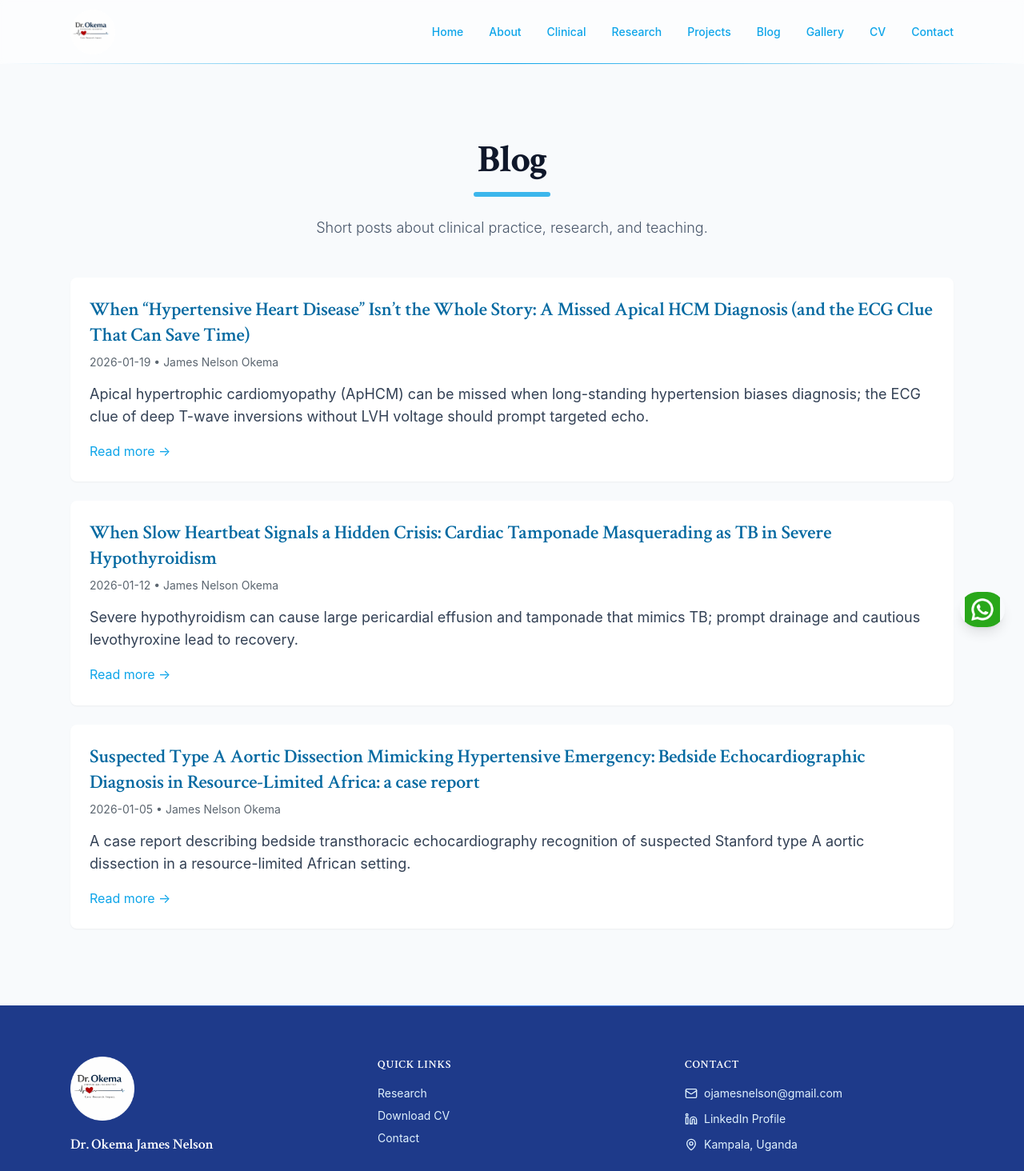
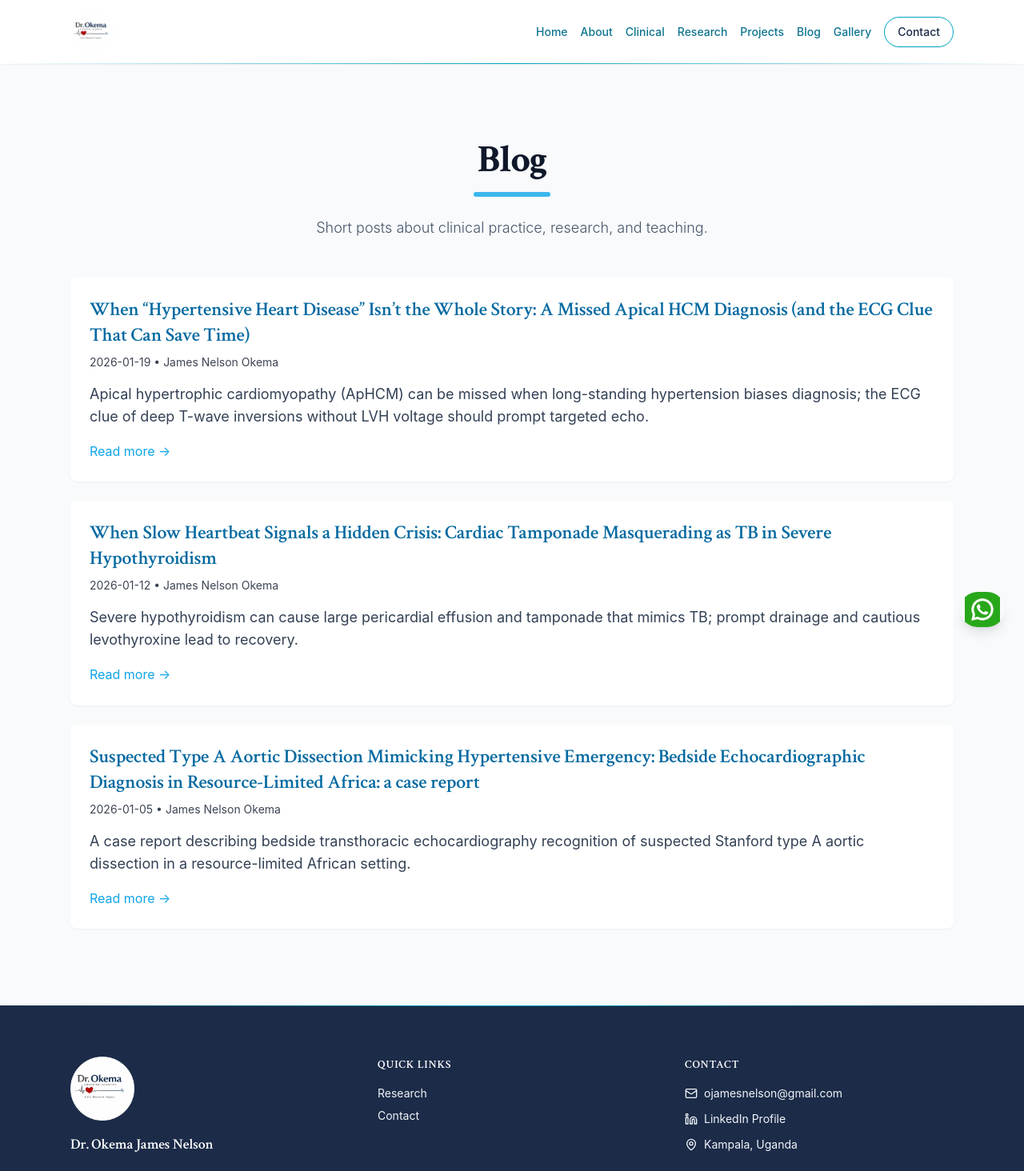
Before and after one commit to RealObal/DrOkema-Web, a React (Vite) app: page /teaching in a window 1280 px wide. Shown: the top 1464 px of the page at 80% size. Built offline with nearby package versions, Linux system fonts and the light colour scheme; the HTML template or start-up script is replaced by a standard one.

Commit message:
Update various components, styles, and content files

```diff
--- a/src/App.tsx
+++ b/src/App.tsx
@@ -13,7 +13,6 @@ import Projects from "./pages/Projects";
 import Blog from "./pages/Blog";
 import BlogPost from "./pages/BlogPost";
 import Gallery from "./pages/Gallery";
-import CV from "./pages/CV";
 import Contact from "./pages/Contact";
 import NotFound from "./pages/NotFound";
 import WhatsAppFloat from "./components/ui/WhatsAppFloat";
@@ -39,7 +38,6 @@ const App = () => (
               <Route path="/blog" element={<Blog />} />
               <Route path="/blog/:slug" element={<BlogPost />} />
               <Route path="/gallery" element={<Gallery />} />
-              <Route path="/cv" element={<CV />} />
               <Route path="/contact" element={<Contact />} />
               <Route path="*" element={<NotFound />} />
             </Routes>
--- a/src/components/SEO/SEOHead.tsx
+++ b/src/components/SEO/SEOHead.tsx
@@ -9,8 +9,8 @@ interface SEOHeadProps {
 }
 
 export function SEOHead({
-  title = "Dr. Okema James Nelson, MD | Physician–Scientist | Uganda",
-  description = "Dr. Okema James Nelson, MD — Ugandan Physician-Scientist and Clinical Researcher. Specializing in Cardiology, Emergency Medicine, and Acute Care in resource-limited settings.",
+  title = "Dr. Okema James Nelson, MD | Physician-Scientist | Uganda",
+  description = "Dr. Okema James Nelson, MD  -  Ugandan Physician-Scientist and Clinical Researcher. Specializing in Cardiology, Emergency Medicine, and Acute Care in resource-limited settings.",
   image = "https://drokema.com/path-to-default-og-image.jpg", // Replace with actual image
   url = "https://drokema.com",
   type = "website"
--- a/src/components/layout/Footer.tsx
+++ b/src/components/layout/Footer.tsx
@@ -5,8 +5,8 @@ export function Footer() {
   const currentYear = new Date().getFullYear();
 
   return (
-    <footer className="bg-blue-900 text-white relative">
-      <div className="absolute top-0 left-0 right-0 h-px bg-gradient-to-r from-transparent via-blue-500 to-transparent" />
+    <footer className="bg-[#1B2B48] text-white relative">
+      <div className="absolute top-0 left-0 right-0 h-px bg-gradient-to-r from-transparent via-[#00A3C1] to-transparent" />
       <div className="container-academic py-12 md:py-16">
         <div className="grid grid-cols-1 md:grid-cols-3 gap-8 md:gap-12">
           {/* Brand */}
@@ -19,7 +19,7 @@ export function Footer() {
             <h3 className="text-lg font-serif font-semibold text-white mb-4">
               Dr. Okema James Nelson
             </h3>
-            <p className="text-sm text-sky-100 leading-relaxed">
+            <p className="text-sm text-[#F1F5F9] leading-relaxed">
               Medical Doctor, Clinical Researcher, and advocate for improved emergency
               and cardiovascular care in resource-limited settings.
             </p>
@@ -31,13 +31,10 @@ export function Footer() {
               Quick Links
             </h4>
             <nav className="flex flex-col space-y-2">
-              <Link to="/research" className="text-sm text-sky-100 hover:text-white transition-colors">
+              <Link to="/research" className="text-sm text-[#F1F5F9] hover:text-[#00A3C1] transition-colors">
                 Research
               </Link>
-              <Link to="/cv" className="text-sm text-sky-100 hover:text-white transition-colors">
-                Download CV
-              </Link>
-              <Link to="/contact" className="text-sm text-sky-100 hover:text-white transition-colors">
+              <Link to="/contact" className="text-sm text-[#F1F5F9] hover:text-[#00A3C1] transition-colors">
                 Contact
               </Link>
             </nav>
@@ -51,7 +48,7 @@ export function Footer() {
             <div className="flex flex-col space-y-3">
               <a
                 href="mailto:ojamesnelson@gmail.com"
-                className="flex items-center space-x-2 text-sm text-sky-100 hover:text-white transition-colors"
+                className="flex items-center space-x-2 text-sm text-[#F1F5F9] hover:text-white transition-colors"
               >
                 <Mail size={16} />
                 <span>ojamesnelson@gmail.com</span>
@@ -60,12 +57,12 @@ export function Footer() {
                 href="https://www.linkedin.com/in/dr-okema"
                 target="_blank"
                 rel="noopener noreferrer"
-                className="flex items-center space-x-2 text-sm text-sky-100 hover:text-white transition-colors"
+                className="flex items-center space-x-2 text-sm text-[#F1F5F9] hover:text-white transition-colors"
               >
                 <Linkedin size={16} />
                 <span>LinkedIn Profile</span>
               </a>
-              <div className="flex items-center space-x-2 text-sm text-sky-100">
+              <div className="flex items-center space-x-2 text-sm text-[#F1F5F9]">
                    <MapPin size={16} />
                 <span>Kampala, Uganda</span>
               </div>
@@ -73,9 +70,9 @@ export function Footer() {
           </div>
         </div>
 
-        <div className="h-px bg-gradient-to-r from-transparent via-blue-500 to-transparent my-8" />
+        <div className="h-px bg-gradient-to-r from-transparent via-[#00A3C1] to-transparent my-8" />
 
-        <div className="flex flex-col md:flex-row justify-between items-center text-sm text-sky-100">
+        <div className="flex flex-col md:flex-row justify-between items-center text-sm text-[#F1F5F9]">
           <p>© {currentYear} RealObal inc Made for Dr.Okema. All rights reserved.</p>
           <p className="mt-2 md:mt-0">
             <a href="https://drokema.com" className="hover:text-white transition-colors">
--- a/src/components/layout/Navbar.tsx
+++ b/src/components/layout/Navbar.tsx
@@ -10,7 +10,6 @@ const navigation = [
   { name: "Projects", href: "/projects" },
   { name: "Blog", href: "/blog" },
   { name: "Gallery", href: "/gallery" },
-  { name: "CV", href: "/cv" },
   { name: "Contact", href: "/contact" },
 ];
 
@@ -24,8 +23,8 @@ export function Navbar() {
   };
 
   return (
-    <header className="sticky top-0 z-50 bg-white/50 backdrop-blur-sm">
-      <div className="absolute bottom-0 left-0 right-0 h-px bg-gradient-to-r from-transparent via-sky-500 to-transparent" />
+    <header className="sticky top-0 z-50 bg-white/90 backdrop-blur-sm shadow-sm">
+      <div className="absolute bottom-0 left-0 right-0 h-px bg-gradient-to-r from-transparent via-[#00A3C1] to-transparent" />
       <nav className="container-academic">
         <div className="flex items-center justify-between h-16 md:h-20">
           {/* Logo */}
@@ -38,14 +37,17 @@ export function Navbar() {
           </Link>
 
           {/* Desktop Navigation */}
-          <div className="hidden lg:flex items-center space-x-8">
+          <div className="hidden lg:flex items-center space-x-4">
             {navigation.map((item) => (
               <Link
                 key={item.name}
                 to={item.href}
-                className={`text-sm font-medium transition-colors ${
-                  isActive(item.href)
-                    ? "text-black" : "text-sky-500 hover:text-sky-900"
+                className={`transition-all text-sm font-medium ${
+                  item.name === "Contact"
+                    ? "rounded-full border border-[#00A3C1] bg-[#ffffff] px-4 py-2 text-[#1B2B48] shadow-sm hover:bg-[#00A3C1] hover:text-white"
+                    : isActive(item.href)
+                    ? "text-[#1B2B48]"
+                    : "text-[#0E7490] hover:text-[#00A3C1]"
                 }`}
               >
                 {item.name}
@@ -56,7 +58,7 @@ export function Navbar() {
           {/* Mobile Menu Button */}
           <button
             onClick={() => setIsOpen(!isOpen)}
-            className="lg:hidden p-2 text-sky-900"
+            className="lg:hidden p-2 text-[#1B2B48]"
             aria-label="Toggle menu"
           >
             {isOpen ? <X size={24} /> : <Menu size={24} />}
@@ -65,16 +67,19 @@ export function Navbar() {
 
         {/* Mobile Navigation */}
         {isOpen && (
-          <div className="lg:hidden py-4 border-t border-sky-500 bg-white animate-fade-in">
-            <div className="flex flex-col space-y-4">
+          <div className="lg:hidden py-4 border-t border-[#F1F5F9] bg-white animate-fade-in">
+            <div className="flex flex-col space-y-3">
               {navigation.map((item) => (
                 <Link
                   key={item.name}
                   to={item.href}
                   onClick={() => setIsOpen(false)}
-                  className={`text-base font-medium transition-colors ${
-                    isActive(item.href)
-                      ? "text-black" : "text-sky-500 hover:text-sky-900"
+                  className={`text-base font-medium transition-all ${
+                    item.name === "Contact"
+                      ? "inline-flex items-center justify-center rounded-full border border-[#00A3C1] bg-[#FFFFFF] px-4 py-2 text-[#1B2B48] hover:bg-[#00A3C1] hover:text-white"
+                      : isActive(item.href)
+                      ? "text-[#1B2B48]"
+                      : "text-[#0E7490] hover:text-[#00A3C1]"
                   }`}
                 >
                   {item.name}
--- a/src/index.css
+++ b/src/index.css
@@ -6,60 +6,60 @@
 
 @layer base {
   :root {
-    --background: 197 70% 96%; /* soft sky blue */
-    --bg-hero: 197 70% 96%;
-    --gradient-hero: linear-gradient(135deg, hsl(197 70% 96%) 0%, hsl(185 60% 92%) 100%);
+    --background: 0 0% 100%; /* Pure White background */
+    --bg-hero: 0 0% 100%;
+    --gradient-hero: linear-gradient(135deg, hsl(0 0% 100%) 0%, hsl(209 40% 96%) 100%);
 
-    --card: 0 0% 100%;
-    --card-foreground: 210 25% 15%;
+    --card: 209 40% 96%; /* Soft Slate Gray secondary cards */
+    --card-foreground: 217 16% 12%;
 
     --popover: 0 0% 100%;
-    --popover-foreground: 210 25% 15%;
+    --popover-foreground: 217 16% 12%;
 
     /* Navy Blue - Professional & Trustworthy */
-    --primary: 210 60% 25%;
+    --primary: 218 45.5% 19.4%;
     --primary-foreground: 0 0% 100%;
 
-    --secondary: 210 15% 96%;
-    --secondary-foreground: 210 25% 15%;
+    --secondary: 209 40% 96%;
+    --secondary-foreground: 217 16% 12%;
 
-    --muted: 210 12% 95%;
-    --muted-foreground: 210 10% 40%;
+    --muted: 210 20% 95%;
+    --muted-foreground: 217 16% 28%;
 
-    /* Teal - Medical & Healing */
-    --accent: 174 60% 35%;
+    /* Medical Cyan accent */
+    --accent: 189 100% 37.8%;
     --accent-foreground: 0 0% 100%;
 
-    --destructive: 0 72% 51%;
+    --destructive: 358 75% 52%;
     --destructive-foreground: 0 0% 100%;
 
-    --border: 210 15% 90%;
-    --input: 210 15% 90%;
-    --ring: 210 60% 25%;
+    --border: 209 40% 90%;
+    --input: 209 40% 96%;
+    --ring: 218 45.5% 19.4%;
 
     --radius: 0.5rem;
 
     /* Medical Professional Tokens */
-    --medical-navy: 210 60% 25%;
-    --medical-navy-light: 210 45% 40%;
-    --medical-teal: 174 60% 35%;
-    --medical-teal-light: 174 40% 92%;
+    --medical-navy: 218 45.5% 19.4%;
+    --medical-navy-light: 218 45.5% 34.0%;
+    --medical-teal: 189 100% 37.8%;
+    --medical-teal-light: 189 100% 90.0%;
     --medical-gold: 42 85% 55%;
     --medical-gold-light: 42 60% 92%;
 
     /* Professional Background Colors */
-    --bg-hero: 197 70% 96%;
-    --bg-section-alt: 210 20% 98%;
-    --bg-section-accent: 210 30% 96%;
-    --bg-highlight: 174 25% 96%;
+    --bg-hero: 0 0% 100%;
+    --bg-section-alt: 209 40% 96%;
+    --bg-section-accent: 210 24% 98%;
+    --bg-highlight: 189 100% 90%;
     --bg-warm: 42 30% 97%;
 
     /* Gradient Backgrounds */
-    --gradient-hero: linear-gradient(135deg, hsl(197 70% 96%) 0%, hsl(185 60% 92%) 100%);
-    --gradient-section: linear-gradient(180deg, hsl(0 0% 100%) 0%, hsl(210 20% 98%) 100%);
-    --gradient-accent: linear-gradient(135deg, hsl(174 25% 96%) 0%, hsl(210 20% 98%) 100%);
-    --gradient-warm: linear-gradient(135deg, hsl(42 30% 97%) 0%, hsl(210 20% 98%) 100%);
-    --gradient-navy: linear-gradient(135deg, hsl(210 60% 25%) 0%, hsl(210 50% 20%) 100%);
+    --gradient-hero: linear-gradient(135deg, hsl(0 0% 100%) 0%, hsl(209 40% 96%) 100%);
+    --gradient-section: linear-gradient(180deg, hsl(0 0% 100%) 0%, hsl(209 40% 96%) 100%);
+    --gradient-accent: linear-gradient(135deg, hsl(189 100% 37.8%) 0%, hsl(209 40% 96%) 100%);
+    --gradient-warm: linear-gradient(135deg, hsl(42 30% 97%) 0%, hsl(209 40% 96%) 100%);
+    --gradient-navy: linear-gradient(135deg, hsl(218 45.5% 19.4%) 0%, hsl(218 45.5% 14.0%) 100%);
 
     /* Typography */
     --font-serif: 'Crimson Text', Georgia, serif;
@@ -69,14 +69,14 @@
     --section-padding: 6rem;
     --container-max: 1200px;
 
-    --sidebar-background: 210 15% 98%;
-    --sidebar-foreground: 210 25% 20%;
-    --sidebar-primary: 210 60% 25%;
-    --sidebar-primary-foreground: 0 0% 98%;
-    --sidebar-accent: 210 12% 95%;
-    --sidebar-accent-foreground: 210 25% 15%;
-    --sidebar-border: 210 15% 90%;
-    --sidebar-ring: 210 60% 25%;
+    --sidebar-background: 209 40% 96%;
+    --sidebar-foreground: 217 16% 12%;
+    --sidebar-primary: 218 45.5% 19.4%;
+    --sidebar-primary-foreground: 0 0% 100%;
+    --sidebar-accent: 189 100% 37.8%;
+    --sidebar-accent-foreground: 0 0% 100%;
+    --sidebar-border: 209 40% 90%;
+    --sidebar-ring: 218 45.5% 19.4%;
   }
 
   .dark {
--- a/src/lib/blog.ts
+++ b/src/lib/blog.ts
@@ -24,7 +24,7 @@ export const posts: Post[] = [
 
       <p class="lead">A case from frontline African emergency care.</p>
 
-        <h2>“Is this more than hypertension?” — The Case</h2>
+        <h2>“Is this more than hypertension?”  -  The Case</h2>
       <p>A 58-year-old man from rural Northern Uganda arrived with agonizing tearing central chest pain radiating to the interscapular region, diaphoresis, and dyspnea. He had a 10‑year history of poorly controlled hypertension.</p>
 
       <h2>Immediate worrying findings</h2>
@@ -37,7 +37,7 @@ export const posts: Post[] = [
         <h2>Electrocardiogram</h2>
       <ul>
         <li>Sinus rhythm, HR 96 bpm</li>
-        <li>Mild nonspecific ST‑segment depressions (0.5–1.0 mm) in II, III, aVF, V4–V6</li>
+        <li>Mild nonspecific ST‑segment depressions (0.5-1.0 mm) in II, III, aVF, V4-V6</li>
         <li>Serial high‑sensitivity troponin I negative at baseline and 12 hours (&lt;0.04 ng/mL)</li>
       </ul>
       <div class="text-center my-4">
@@ -67,16 +67,16 @@ export const posts: Post[] = [
       </div>
 
         <h2>Advanced imaging (speckle‑tracking)</h2>
-      <p>Preserved global longitudinal strain (−28%) with mild diastolic dysfunction — supports chronic hypertensive substrate rather than acute ischemia.</p>
+      <p>Preserved global longitudinal strain (−28%) with mild diastolic dysfunction  -  supports chronic hypertensive substrate rather than acute ischemia.</p>
       <div class="flex flex-col md:flex-row gap-4 items-center justify-center my-4">
         <img src="/Blog1/SPEC2.png" alt="Speckle 1" class="w-full md:w-1/2 mx-auto" />
         <img src="/Blog1/Spec1.jpg" alt="Speckle 2" class="w-full md:w-1/2 mx-auto" />
       </div>
 
-        <h2>Management — stabilize the aorta, not just the number</h2>
+        <h2>Management  -  stabilize the aorta, not just the number</h2>
       <ul>
-        <li>Heart rate control first: IV beta‑blockade to target HR ≈ 55–60 bpm</li>
-        <li>Then controlled BP reduction: IV nicardipine titrated to SBP 120–130 mmHg</li>
+        <li>Heart rate control first: IV beta‑blockade to target HR ≈ 55-60 bpm</li>
+        <li>Then controlled BP reduction: IV nicardipine titrated to SBP 120-130 mmHg</li>
         <li>Adequate analgesia to limit sympathetic drive</li>
         <li>Continuous cardiac monitoring and serial BP checks</li>
         <li>Urgent cardiothoracic surgical referral and transfer once stabilized</li>
@@ -192,21 +192,21 @@ export const posts: Post[] = [
       <p class="lead">A long history of hypertension can make clinicians (and patients) assume every cardiac symptom is “just the pressure.” This case shows how that assumption anchoring bias delayed recognition of apical hypertrophic cardiomyopathy (ApHCM) in a 60-year-old African man, until a classic ECG pattern prompted a deeper look with focused echocardiography.</p>
 
       <h2>Why this case matters</h2>
-      <p>ApHCM is a less common subtype of hypertrophic cardiomyopathy, reported as roughly 5–10% of HCM cases worldwide, and it’s probably under-recognized in many African settings. In resource-limited environments where cardiac MRI may not be readily available, careful echocardiography (plus a sharp read of the ECG) can still make the diagnosis with high confidence.</p>
+      <p>ApHCM is a less common subtype of hypertrophic cardiomyopathy, reported as roughly 5-10% of HCM cases worldwide, and it’s probably under-recognized in many African settings. In resource-limited environments where cardiac MRI may not be readily available, careful echocardiography (plus a sharp read of the ECG) can still make the diagnosis with high confidence.</p>
 
       <h2>The patient story (briefly)</h2>
       <p>A 60-year-old man with about 15 years of hypertension presented with one week of exertional dyspnea, fatigue, and intermittent palpitations without chest pain, syncope, orthopnea, or paroxysmal nocturnal dyspnea. He had previously been labelled with hypertensive heart disease, but prior echo measurements/images were unavailable, and the old label shaped ongoing treatment decisions.</p>
 
-      <p>His medications at presentation included amlodipine, bisoprolol, losartan, telmisartan–hydrochlorothiazide, and clopidogrel though the reason for clopidogrel was undocumented and there was no history of coronary or cerebrovascular disease.</p>
+      <p>His medications at presentation included amlodipine, bisoprolol, losartan, telmisartan-hydrochlorothiazide, and clopidogrel though the reason for clopidogrel was undocumented and there was no history of coronary or cerebrovascular disease.</p>
 
       <h2>The diagnostic clue: deep T-wave inversions without LVH voltage</h2>
-      <p>The ECG showed sinus rhythm with normal intervals, <em>without</em> Sokolow–Lyon or Cornell voltage criteria for LVH but with deep symmetric “giant” T-wave inversions (about 7–9 mm) in anterolateral leads (V1–V4, I, aVL). That combination—T-wave inversion without voltage-defined LVH—is a recognized clue that should trigger targeted evaluation for ApHCM, even when a patient has longstanding hypertension.</p>
+      <p>The ECG showed sinus rhythm with normal intervals, <em>without</em> Sokolow-Lyon or Cornell voltage criteria for LVH but with deep symmetric “giant” T-wave inversions (about 7-9 mm) in anterolateral leads (V1-V4, I, aVL). That combination - T-wave inversion without voltage-defined LVH - is a recognized clue that should trigger targeted evaluation for ApHCM, even when a patient has longstanding hypertension.</p>
       <div class="text-center my-4">
         <img src="/bog2/ECG.jpg" alt="ECG" class="mx-auto w-full max-w-lg" />
       </div>
 
       <h2>Echo + strain: diagnosing ApHCM without MRI</h2>
-      <p>Transthoracic echocardiography revealed apical predominant hypertrophy with maximal apical thickness 18 mm and posterior wall 11 mm, giving an apical-to-posterior wall thickness ratio of 1.6. There was classic systolic apical cavity obliteration with an “ace-of-spades” configuration, preserved ejection fraction (55–60%), and no LV outflow tract obstruction at rest or with Valsalva.</p>
+      <p>Transthoracic echocardiography revealed apical predominant hypertrophy with maximal apical thickness 18 mm and posterior wall 11 mm, giving an apical-to-posterior wall thickness ratio of 1.6. There was classic systolic apical cavity obliteration with an “ace-of-spades” configuration, preserved ejection fraction (55-60%), and no LV outflow tract obstruction at rest or with Valsalva.</p>
       <div class="flex flex-col md:flex-row gap-4 items-center justify-center my-4">
         <img src="/bog2/ECHO%201.jpg" alt="Echocardiography apical view" class="w-full md:w-1/2 mx-auto" />
         <img src="/bog2/ECHO2.jpg" alt="Echocardiography" class="w-full md:w-1/2 mx-auto" />
@@ -218,7 +218,7 @@ export const posts: Post[] = [
       </div>
 
       <h2>Fixing the problem: treatment rationalization and outcome</h2>
-      <p>The clinical turning point wasn’t an exotic intervention—it was getting the diagnosis right and aligning medications accordingly. Dual renin–angiotensin system blockade was rationalized (telmisartan–HCT stopped while losartan was retained with renal monitoring), clopidogrel was discontinued due to lack of indication, and bisoprolol was optimized as first-line therapy for symptomatic non-obstructive ApHCM.</p>
+      <p>The clinical turning point wasn’t an exotic intervention - it was getting the diagnosis right and aligning medications accordingly. Dual renin-angiotensin system blockade was rationalized (telmisartan-HCT stopped while losartan was retained with renal monitoring), clopidogrel was discontinued due to lack of indication, and bisoprolol was optimized as first-line therapy for symptomatic non-obstructive ApHCM.</p>
 
       <p>At two-week follow-up, the patient reported complete resolution of exertional dyspnea and palpitations, with blood pressure controlled (about 132/84 mmHg) and no adverse drug effects reported. Cardiac MRI was recommended for more comprehensive sudden cardiac death risk stratification, but this remained pending.</p>
 
--- a/src/pages/Research.tsx
+++ b/src/pages/Research.tsx
@@ -153,7 +153,7 @@ export default function Research() {
                   integration of mental health services into routine maternal care.
                 </p>
                 <p className="text-sm text-muted-foreground">
-                  <span className="font-medium">Timeline:</span> 2022–2025 |
+                  <span className="font-medium">Timeline:</span> 2022-2025 |
                   <span className="font-medium ml-2">Sample:</span> 800 mother-infant pairs
                 </p>
               </div>
@@ -170,7 +170,7 @@ export default function Research() {
                   To assess the prevalence and risk factors for post cesarean delivery among post operative mothers at Gulu University Teaching Hospitals.
                 </p>
                 <p className="text-sm text-muted-foreground">
-                  <span className="font-medium">Timeline:</span> 2023–2026 |
+                  <span className="font-medium">Timeline:</span> 2023-2026 |
                   <span className="font-medium ml-2">Sites:</span> 4 health facilities
                 </p>
               </div>
--- a/tsconfig.app.json
+++ b/tsconfig.app.json
@@ -21,6 +21,7 @@
     "noImplicitAny": false,
     "noFallthroughCasesInSwitch": false,
 
+    "ignoreDeprecations": "6.0",
     "baseUrl": ".",
     "paths": {
       "@/*": ["./src/*"]
```
Also changed, not shown: index.html (+5 -5 lines), public/bog2/ApHCM-Blog-Post.md (+5 -5 lines).
